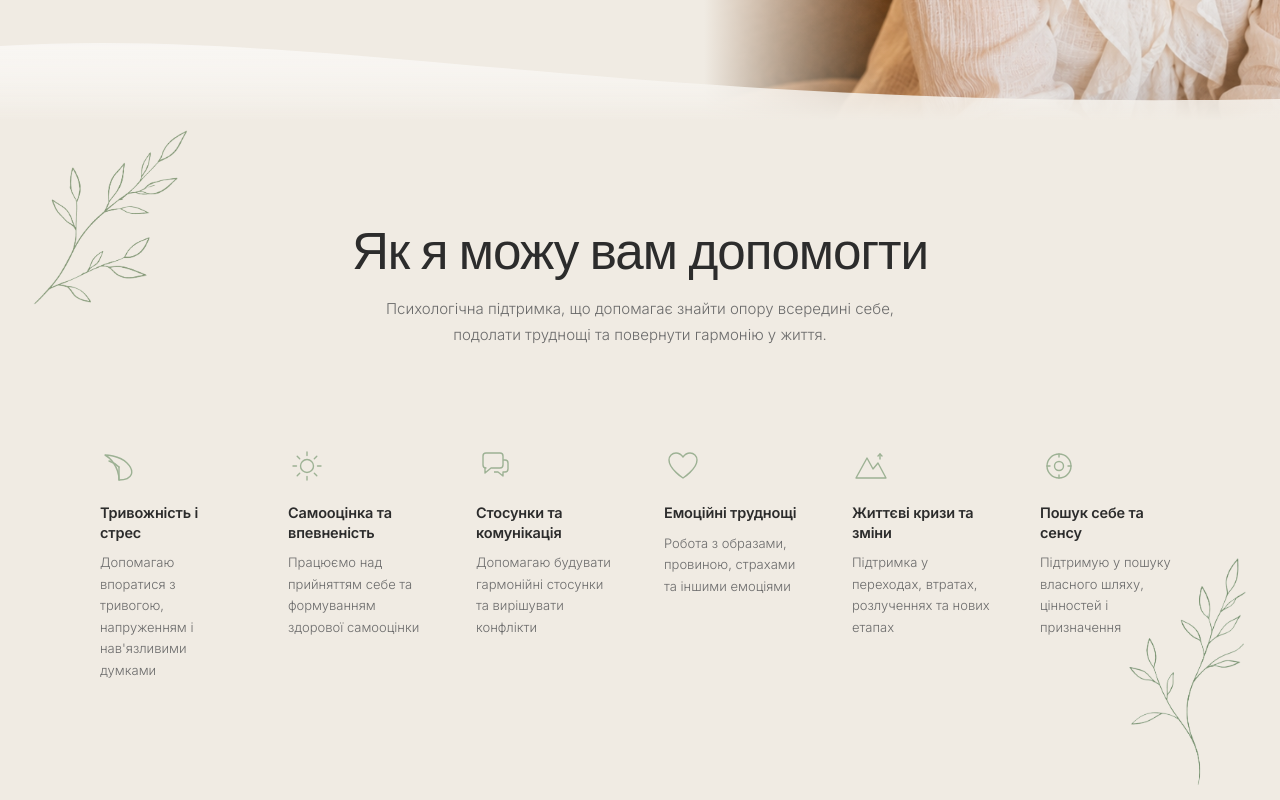
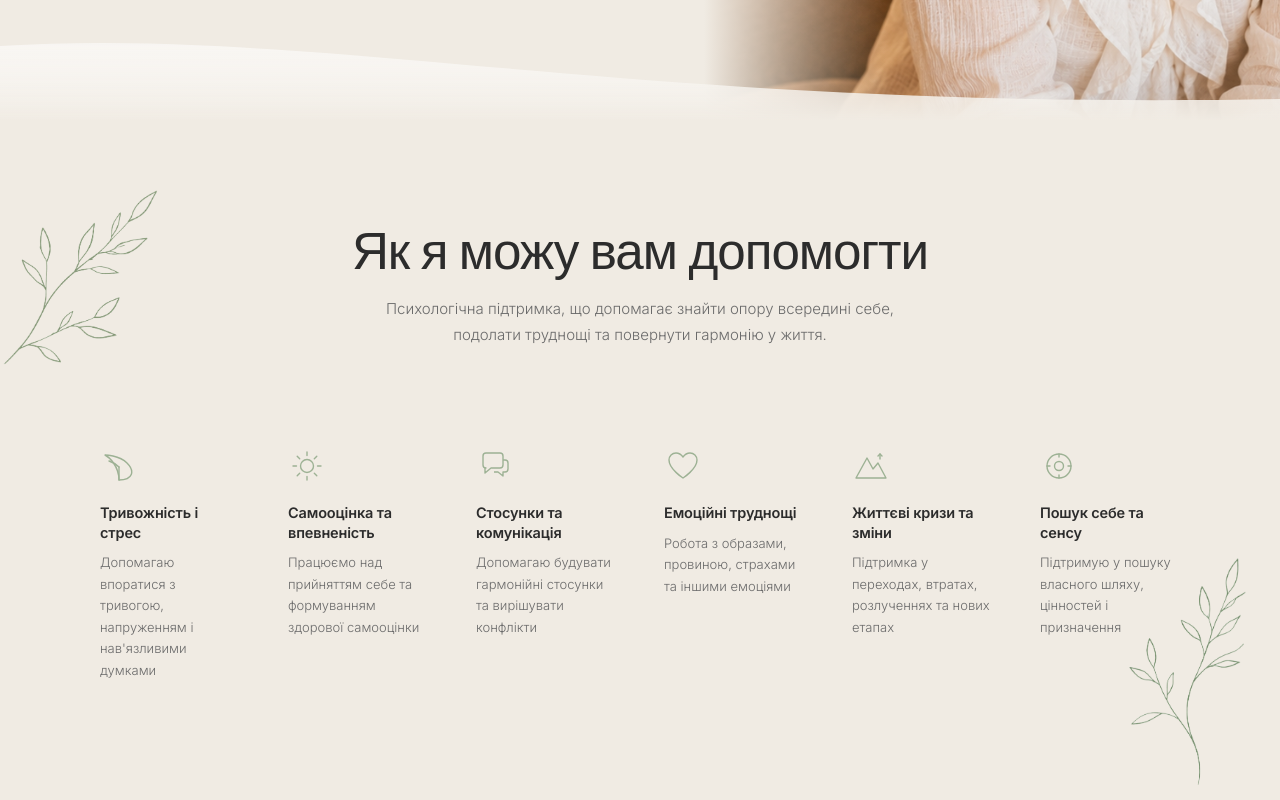
Before and after one commit to danylonahorniuk/psychologist-landing, a Next.js app: page / in a window 1280 px wide. Shown: the part 680-1480 px from the top of the page. Built offline with nearby package versions, Linux system fonts and the light colour scheme.

Commit message:
feat: move left branch down and overflow from left edge

```diff
--- a/components/Topics.tsx
+++ b/components/Topics.tsx
@@ -67,10 +67,10 @@ const topics = [
 
 export default function Topics() {
   return (
-    <section style={{ padding: "100px 80px", background: "var(--bg-warm)", position: "relative", overflow: "hidden" }}>
+    <section style={{ padding: "100px 80px", background: "var(--bg-warm)", position: "relative" }}>
 
       {/* Left branch */}
-      <div style={{ position: "absolute", top: 0, left: 0, width: "220px", height: "420px", pointerEvents: "none" }}>
+      <div style={{ position: "absolute", top: "60px", left: "-30px", width: "220px", height: "420px", pointerEvents: "none" }}>
         <Image src="/topics-left.png" alt="" fill style={{ objectFit: "contain", objectPosition: "top left" }} sizes="220px" />
       </div>
 
```
